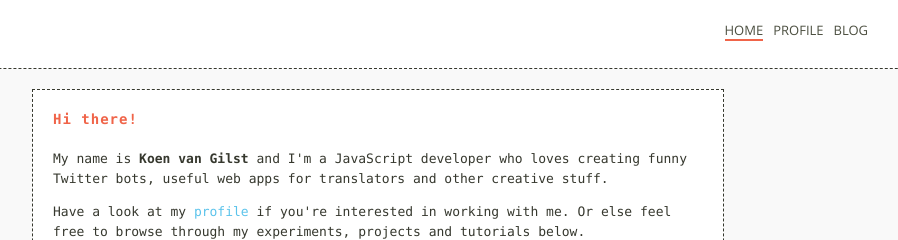
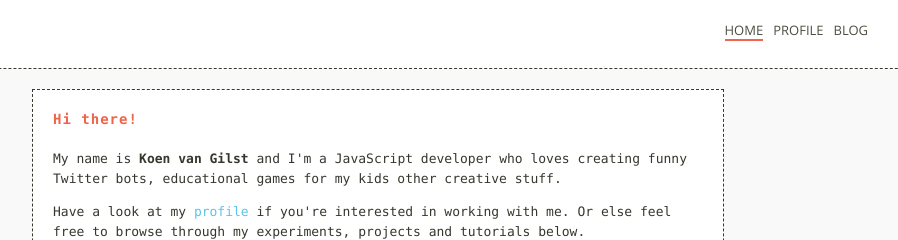
Before and after one commit to vnglst/koenvangilst.nl, a Next.js app: page / in a window 1280 px wide. Shown: the top 240 px of the page, without its empty margins (262-1160 px from the left). Built offline with nearby package versions, Linux system fonts and the light colour scheme; a web font is replaced by a local one.

Commit message:
updates bio + links

```diff
--- a/pages/index.js
+++ b/pages/index.js
@@ -9,8 +9,8 @@ export default () => (
           <h1>Hi there!</h1>
           <p>
             My name is <b>Koen van Gilst</b> and I'm a JavaScript developer who
-            loves creating funny Twitter bots, useful web apps for translators
-            and other creative stuff.
+            loves creating funny Twitter bots, educational games for my kids
+            other creative stuff.
           </p>
           <p>
             Have a look at my{' '}
@@ -59,7 +59,7 @@ export default () => (
             <li>🎺 web audio for sounds</li>
           </ul>
           <span className="links">
-            <a href="https://nora.now.sh">Play</a> +{' '}
+            <a href="https://finding-nora.com">Play</a> +{' '}
             <a href="https://github.com/vnglst/finding-nora">Source</a> [
             <b>2018</b>]
           </span>
```
